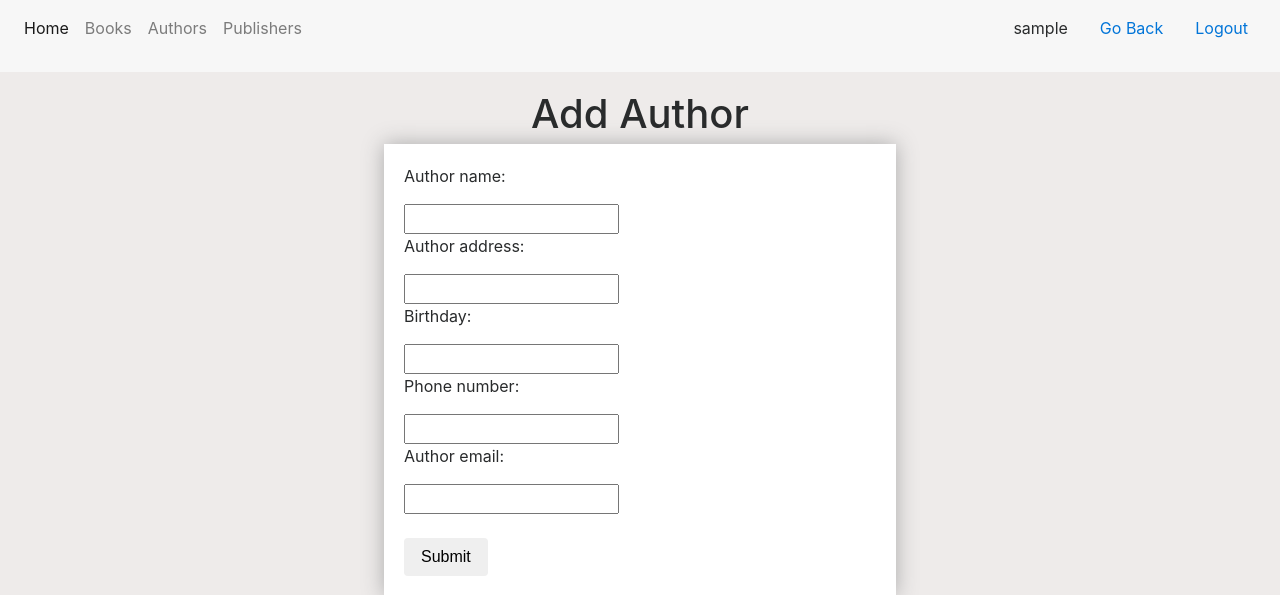
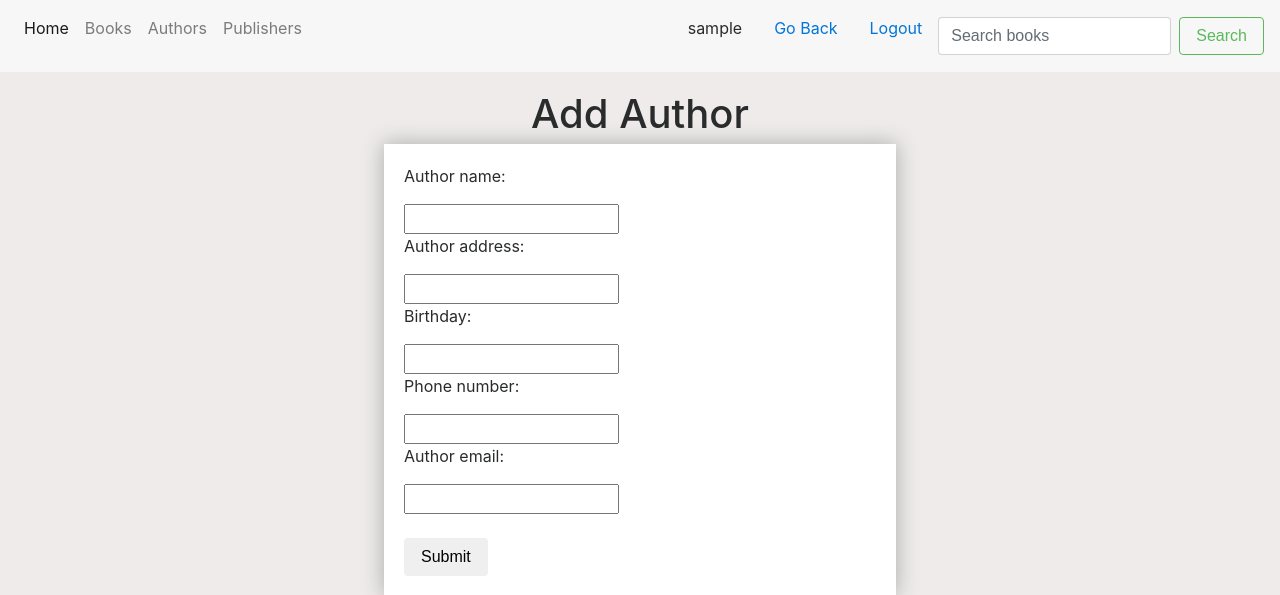
Before and after one commit to Stivi7/Django-BookStore-app, a Django app: page /add in a window 1280 px wide. Shown: the top 595 px of the page. Run offline with Django 3.2, Linux system fonts and the light colour scheme; the visitor is signed in with stand-in values (Sample User, id 1); some libraries are stand-ins or nearby versions.

Commit message:
making search bar

```diff
--- a/bookstore/urls.py
+++ b/bookstore/urls.py
@@ -22,6 +22,7 @@ from api import views as api_views
 from rest_framework.authtoken.views import obtain_auth_token
 from django.conf import settings
 from django.conf.urls.static import static
+
 
 #api router
 router = routers.DefaultRouter()
@@ -50,6 +51,7 @@ urlpatterns += [
     url(r'^publisherdetail/(?P<pk>[0-9]+)/$', api_views.PublisherDetail.as_view(), name='publisher-detail')
 ]
 
+handler404 = views.handler404
 
 if settings.DEBUG:
     urlpatterns += static(settings.STATIC_URL, document_root=settings.STATIC_ROOT)
--- /dev/null
+++ b/library/templates/errors/404.html
@@ -0,0 +1,6 @@
+{% extends 'partials/base.html %}
+{% block content %}
+<div>
+    <h1>404</h1>
+</div>
+{% endblock %}
--- /dev/null
+++ b/library/templates/library/search.html
@@ -0,0 +1,4 @@
+{% extends 'partials/base.html' %}
+{% block content %}
+<h1>test</h1>
+{% endblock %}
--- a/library/templates/partials/header.html
+++ b/library/templates/partials/header.html
@@ -32,10 +32,16 @@
                 </li>
 
               </ul>
+
               {% if user.is_authenticated %}
+
               <p class="nav-link pull-left">{{ user.get_username }}</p>
               <a class="nav-link pull-left" href="{{ next }}">Go Back</a>
               <a class="nav-link pull-left" href="{% url 'logout' %}?next={{request.path}}">Logout</a>
+              <form class="form-inline my-2 my-lg-0" method='GET' action='{% url "library:search_results" %}'>
+                <input class="form-control mr-sm-2" type="text" placeholder="Search books" name="search">
+                <button class="btn btn-outline-success my-2 my-sm-0" type="submit">Search</button>
+              </form>
               {% else %}
               <a class="nav-link pull-left" href="{% url 'login' %}?next={{request.path}}">Login</a>
               {% endif %}
--- a/library/urls.py
+++ b/library/urls.py
@@ -40,4 +40,6 @@ urlpatterns = [
     url(r'^update_books/(?P<pk>[0-9]+)/$', views.BookUpdate.as_view(), name='book-update'),
     #home/delete_books/id
     url(r'^delete_books/(?P<pk>[0-9]+)/$', views.BookDelete.as_view(), name='book-delete'),
+    #home/search
+    url(r'^search/$', views.search_results, name="search_results")
 ]
--- a/library/views.py
+++ b/library/views.py
@@ -15,6 +15,7 @@ from django.contrib.auth.decorators import login_required
 from django.contrib.auth.mixins import LoginRequiredMixin
 from django.forms import ModelChoiceField
 from library.forms import BookForm
+from django.contrib.postgres.search import SearchVector
 
 
 #top 10 books in the home page
@@ -168,3 +169,23 @@ def signup(request):
     else:
         form = UserCreationForm()
     return render(request, 'registration/signup.html', {'form': form})
+
+
+#Custom error views
+
+def handler404(request):
+    render(request, 'errors/404.html', status=404)
+
+
+#search
+
+def search_results(request):
+    result = request.GET['search']
+    search_res = Entry.objects.annotate(
+        search=SearchVector('title', 'author', 'publisher'),
+    ).filter(search=result)
+
+    context = {
+        'results': search_res
+    }
+    return render(request, 'library/search.html', context)
```
Also changed, not shown: bookstore/media/8wtmd5do4zrz_wtAtecQ.png (added).
